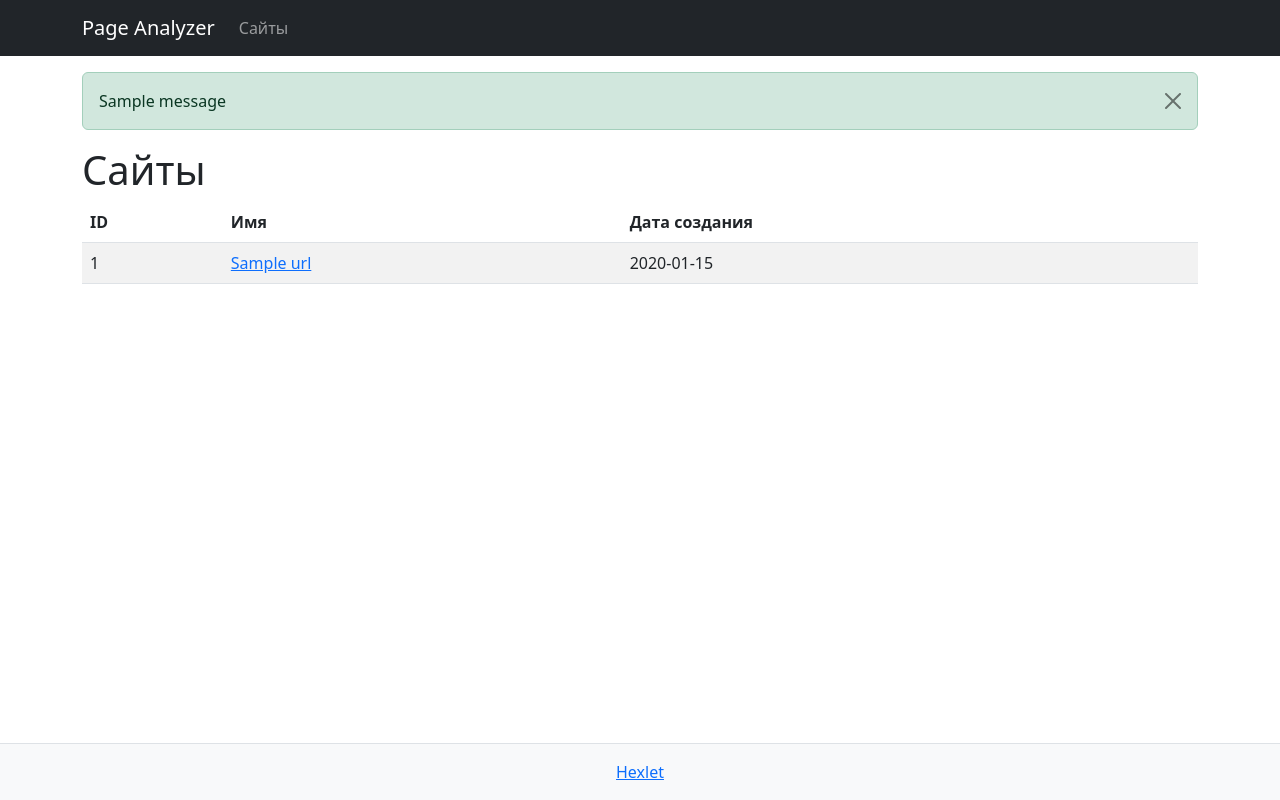
After one commit to nm01n/python-project-83, a Flask app: page /urls in a window 1280 px wide. The commit adds this page. Run offline with Flask 3, Linux system fonts and the light colour scheme; one stand-in notice (Sample message) is shown; a database or web service that is not in the repository returns one stand-in record (values such as "Sample title"); some libraries are stand-ins or nearby versions.

Commit message:
Add database integration with PostgreSQL

```diff
--- a/page_analyzer/app.py
+++ b/page_analyzer/app.py
@@ -1,13 +1,101 @@
 import os
-from flask import Flask, render_template
+from datetime import datetime
+from flask import Flask, render_template, request, redirect, url_for, flash
 from dotenv import load_dotenv
+import psycopg2
+from psycopg2.extras import RealDictCursor
+from urllib.parse import urlparse
+import validators
 
 load_dotenv()
 
 app = Flask(__name__)
 app.config['SECRET_KEY'] = os.getenv('SECRET_KEY')
+DATABASE_URL = os.getenv('DATABASE_URL')
+
+
+def get_db_connection():
+    """Создает подключение к базе данных"""
+    conn = psycopg2.connect(DATABASE_URL)
+    return conn
 
 
 @app.route('/')
 def index():
     return render_template('index.html')
+
+
+@app.route('/urls', methods=['POST'])
+def add_url():
+    url = request.form.get('url')
+
+    # Валидация URL
+    if not url:
+        flash('URL обязателен', 'danger')
+        return render_template('index.html'), 422
+
+    if len(url) > 255:
+        flash('URL превышает 255 символов', 'danger')
+        return render_template('index.html'), 422
+
+    if not validators.url(url):
+        flash('Некорректный URL', 'danger')
+        return render_template('index.html'), 422
+
+    # Нормализация URL (оставляем только scheme и netloc)
+    parsed_url = urlparse(url)
+    normalized_url = f"{parsed_url.scheme}://{parsed_url.netloc}"
+
+    conn = get_db_connection()
+    cur = conn.cursor(cursor_factory=RealDictCursor)
+
+    # Проверяем, существует ли URL
+    cur.execute('SELECT id FROM urls WHERE name = %s', (normalized_url,))
+    existing_url = cur.fetchone()
+
+    if existing_url:
+        flash('Страница уже существует', 'info')
+        cur.close()
+        conn.close()
+        return redirect(url_for('show_url', id=existing_url['id']))
+
+    # Добавляем новый URL
+    created_at = datetime.now()
+    cur.execute(
+        'INSERT INTO urls (name, created_at) VALUES (%s, %s) RETURNING id',
+        (normalized_url, created_at)
+    )
+    url_id = cur.fetchone()['id']
+    conn.commit()
+    cur.close()
+    conn.close()
+
+    flash('Страница успешно добавлена', 'success')
+    return redirect(url_for('show_url', id=url_id))
+
+
+@app.route('/urls')
+def urls():
+    conn = get_db_connection()
+    cur = conn.cursor(cursor_factory=RealDictCursor)
+    cur.execute('SELECT * FROM urls ORDER BY created_at DESC')
+    urls_list = cur.fetchall()
+    cur.close()
+    conn.close()
+    return render_template('urls.html', urls=urls_list)
+
+
+@app.route('/urls/<int:id>')
+def show_url(id):
+    conn = get_db_connection()
+    cur = conn.cursor(cursor_factory=RealDictCursor)
+    cur.execute('SELECT * FROM urls WHERE id = %s', (id,))
+    url = cur.fetchone()
+    cur.close()
+    conn.close()
+
+    if url is None:
+        flash('URL не найден', 'danger')
+        return redirect(url_for('index'))
+
+    return render_template('url.html', url=url)
--- a/page_analyzer/templates/base.html
+++ b/page_analyzer/templates/base.html
@@ -11,12 +11,37 @@
     <header>
         <nav class="navbar navbar-expand-lg navbar-dark bg-dark">
             <div class="container">
-                <a class="navbar-brand" href="/">Page Analyzer</a>
+                <a class="navbar-brand" href="{{ url_for('index') }}">Page Analyzer</a>
+                <button class="navbar-toggler" type="button" data-bs-toggle="collapse"
+                        data-bs-target="#navbarNav" aria-controls="navbarNav"
+                        aria-expanded="false" aria-label="Toggle navigation">
+                    <span class="navbar-toggler-icon"></span>
+                </button>
+                <div class="collapse navbar-collapse" id="navbarNav">
+                    <ul class="navbar-nav">
+                        <li class="nav-item">
+                            <a class="nav-link" href="{{ url_for('urls') }}">Сайты</a>
+                        </li>
+                    </ul>
+                </div>
             </div>
         </nav>
     </header>
 
     <main class="flex-grow-1">
+        {% with messages = get_flashed_messages(with_categories=true) %}
+            {% if messages %}
+                <div class="container mt-3">
+                    {% for category, message in messages %}
+                        <div class="alert alert-{{ category }} alert-dismissible fade show" role="alert">
+                            {{ message }}
+                            <button type="button" class="btn-close" data-bs-dismiss="alert" aria-label="Close"></button>
+                        </div>
+                    {% endfor %}
+                </div>
+            {% endif %}
+        {% endwith %}
+
         {% block content %}{% endblock %}
     </main>
 
--- a/page_analyzer/templates/index.html
+++ b/page_analyzer/templates/index.html
@@ -10,12 +10,13 @@
         <div class="col-12 col-md-10 col-lg-8 mx-auto border rounded-3 bg-light p-5">
             <h2 class="mb-3">Бесплатно проверьте SEO-пригодность вашего сайта</h2>
 
-            <form method="post" action="/" class="row g-3" required>
+            <form method="post" action="{{ url_for('add_url') }}" class="row g-3" required>
                 <div class="col-12">
                     <input
                         type="text"
                         name="url"
                         placeholder="https://www.example.com"
+                        value="{{ request.form.get('url', '') }}"
                         class="form-control form-control-lg"
                         required
                     >
--- /dev/null
+++ b/page_analyzer/templates/urls.html
@@ -0,0 +1,32 @@
+{% extends "base.html" %}
+
+{% block title %}Сайты{% endblock %}
+
+{% block content %}
+<div class="container-lg mt-3">
+    <h1>Сайты</h1>
+
+    <div class="table-responsive">
+        <table class="table table-striped table-hover" data-test="urls">
+            <thead>
+                <tr>
+                    <th scope="col">ID</th>
+                    <th scope="col">Имя</th>
+                    <th scope="col">Дата создания</th>
+                </tr>
+            </thead>
+            <tbody>
+                {% for url in urls %}
+                <tr>
+                    <td>{{ url.id }}</td>
+                    <td>
+                        <a href="{{ url_for('show_url', id=url.id) }}">{{ url.name }}</a>
+                    </td>
+                    <td>{{ url.created_at.strftime('%Y-%m-%d') }}</td>
+                </tr>
+                {% endfor %}
+            </tbody>
+        </table>
+    </div>
+</div>
+{% endblock %}
--- a/pyproject.toml
+++ b/pyproject.toml
@@ -9,6 +9,8 @@ dependencies = [
     "flask>=3.0.0",
     "gunicorn>=21.2.0",
     "python-dotenv>=1.0.0",
+    "psycopg2-binary>=2.9.9",
+    "validators>=0.22.0",
 ]
 requires-python = ">=3.10"
 
```
Also changed, not shown: database.sql (added, +8 -0 lines), page_analyzer/templates/url.html (added, +28 -0 lines), 1 other file.
